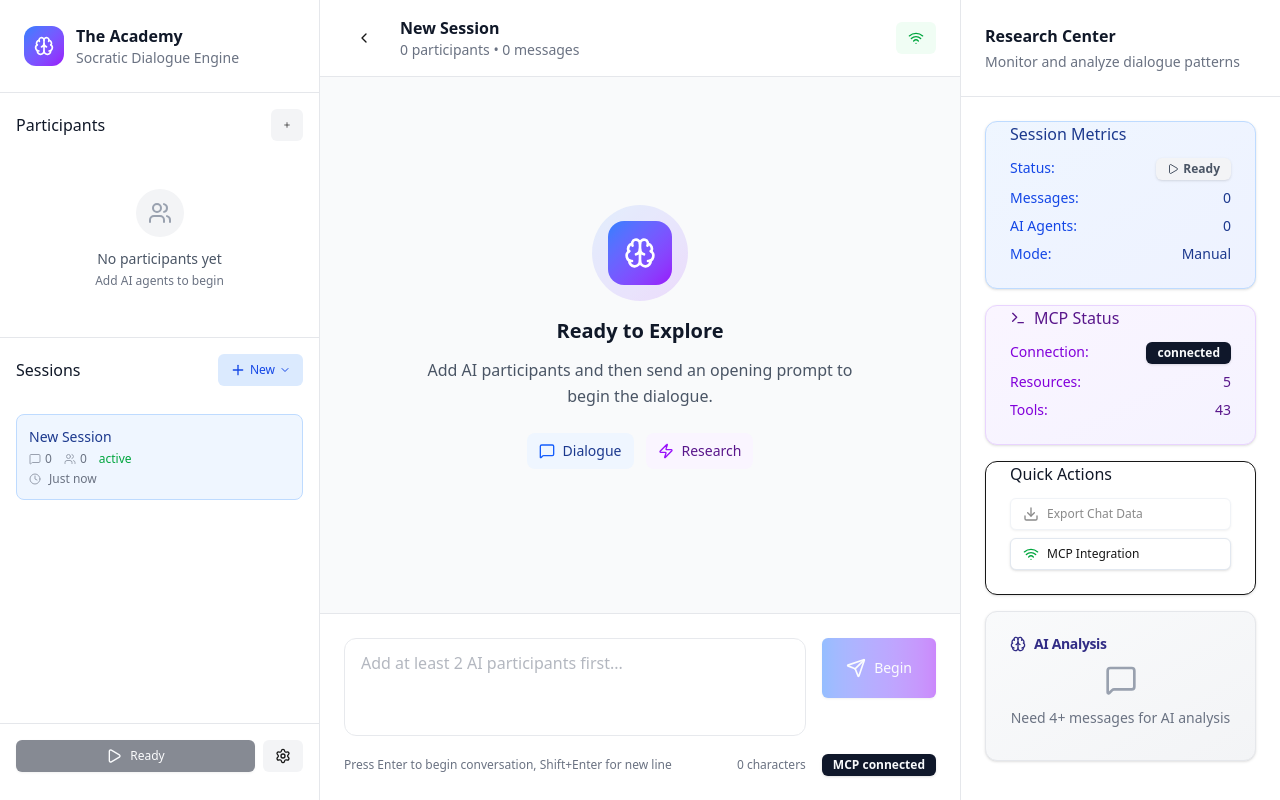
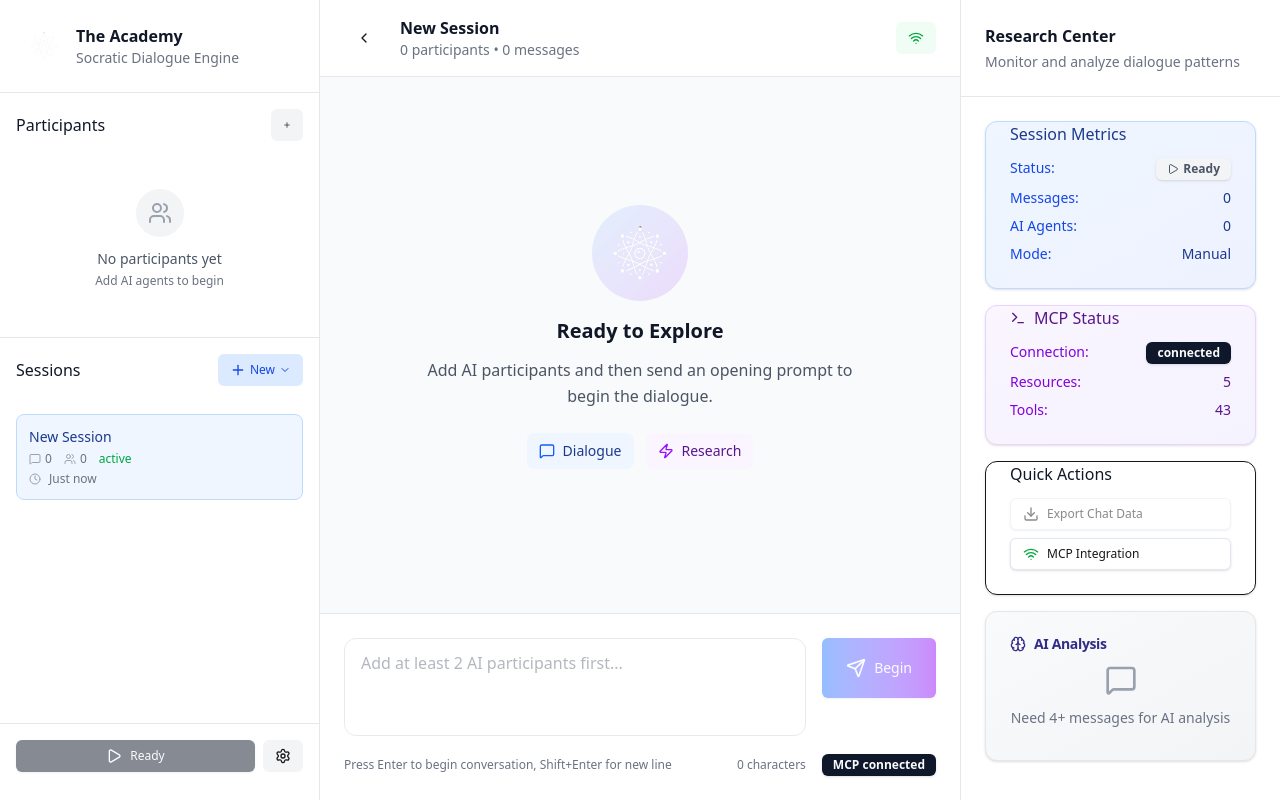
Before and after one commit to im-knots/the-academy, a Next.js app in the folder academy/: page / in a window 1280 px wide. Built offline with nearby package versions, Linux system fonts and the light colour scheme.

Commit message:
#14: add eru labs branding

```diff
--- a/academy/src/components/Chat/ChatInterface.tsx
+++ b/academy/src/components/Chat/ChatInterface.tsx
@@ -1,6 +1,7 @@
 // src/components/Chat/ChatInterface.tsx - Updated with LiveSummary
 'use client'
 
+import Image from 'next/image'
 import { useState, useEffect } from 'react'
 import { useChatStore } from '@/lib/stores/chatStore'
 import { useTemplatePrompt } from '@/hooks/useTemplatePrompt'
@@ -232,8 +233,14 @@ export function ChatInterface() {
         <div className="w-80 bg-white dark:bg-gray-800 border-r border-gray-200 dark:border-gray-700 flex flex-col">
           <div className="p-6 border-b border-gray-200 dark:border-gray-700">
             <div className="flex items-center gap-3">
-              <div className="w-10 h-10 bg-gradient-to-br from-blue-500 to-purple-600 rounded-xl flex items-center justify-center">
-                <Brain className="h-5 w-5 text-white" />
+              <div className="w-10 h-10 bg-gradient-to-br from-blue-500 to-purple-600 rounded-xl flex items-center justify-center p-1">
+                <Image
+                  src="/icons/logo.png"
+                  alt="The Academy"
+                  width={32}
+                  height={32}
+                  className="object-contain"
+                />
               </div>
               <div>
                 <h1 className="font-semibold text-gray-900 dark:text-gray-100">The Academy</h1>
@@ -252,7 +259,13 @@ export function ChatInterface() {
               <div className="absolute inset-0 flex items-center justify-center">
                 <div className="w-32 h-32 bg-gradient-to-br from-blue-400/20 to-purple-600/20 rounded-full animate-pulse"></div>
               </div>
-              <Brain className="relative h-16 w-16 mx-auto text-gray-700 dark:text-gray-300" />
+                <Image
+                  src="/icons/logo.png"
+                  alt="The Academy"
+                  width={32}
+                  height={32}
+                  className="object-contain"
+                />
             </div>
             <h1 className="text-2xl font-semibold text-gray-900 dark:text-gray-100 mb-2">Welcome to The Academy</h1>
             <p className="text-gray-600 dark:text-gray-400 mb-6">
@@ -283,8 +296,14 @@ export function ChatInterface() {
         {/* Academy Header */}
         <div className="p-6 border-b border-gray-200 dark:border-gray-700">
           <div className="flex items-center gap-3">
-            <div className="w-10 h-10 bg-gradient-to-br from-blue-500 to-purple-600 rounded-xl flex items-center justify-center">
-              <Brain className="h-5 w-5 text-white" />
+            <div className="w-10 h-10 bg-gradient-to-br from-black-500 to-black-600 rounded-xl flex items-center justify-center p-1">
+              <Image
+                src="/icons/logo.png"
+                alt="The Academy"
+                width={32}
+                height={32}
+                className="object-contain"
+              />
             </div>
             <div>
               <h1 className="font-semibold text-gray-900 dark:text-gray-100">The Academy</h1>
@@ -506,8 +525,14 @@ export function ChatInterface() {
                   <div className="absolute inset-0 flex items-center justify-center">
                     <div className="w-24 h-24 bg-gradient-to-br from-blue-400/20 to-purple-600/20 rounded-full animate-pulse"></div>
                   </div>
-                  <div className="relative w-16 h-16 bg-gradient-to-br from-blue-500 to-purple-600 rounded-2xl flex items-center justify-center mx-auto">
-                    <Brain className="h-8 w-8 text-white" />
+                  <div className="relative w-16 h-16 bg-gradient-to-br from-black-500 to-black-600 rounded-2xl flex items-center justify-center mx-auto">
+                    <Image
+                      src="/icons/logo.png"
+                      alt="The Academy"
+                      width={80}
+                      height={80}
+                      className="object-contain"
+                    />
                   </div>
                 </div>
                 <h3 className="text-xl font-semibold text-gray-900 dark:text-gray-100 mb-3">
```
Also changed, not shown: academy/public/icons/logo.png (added).
